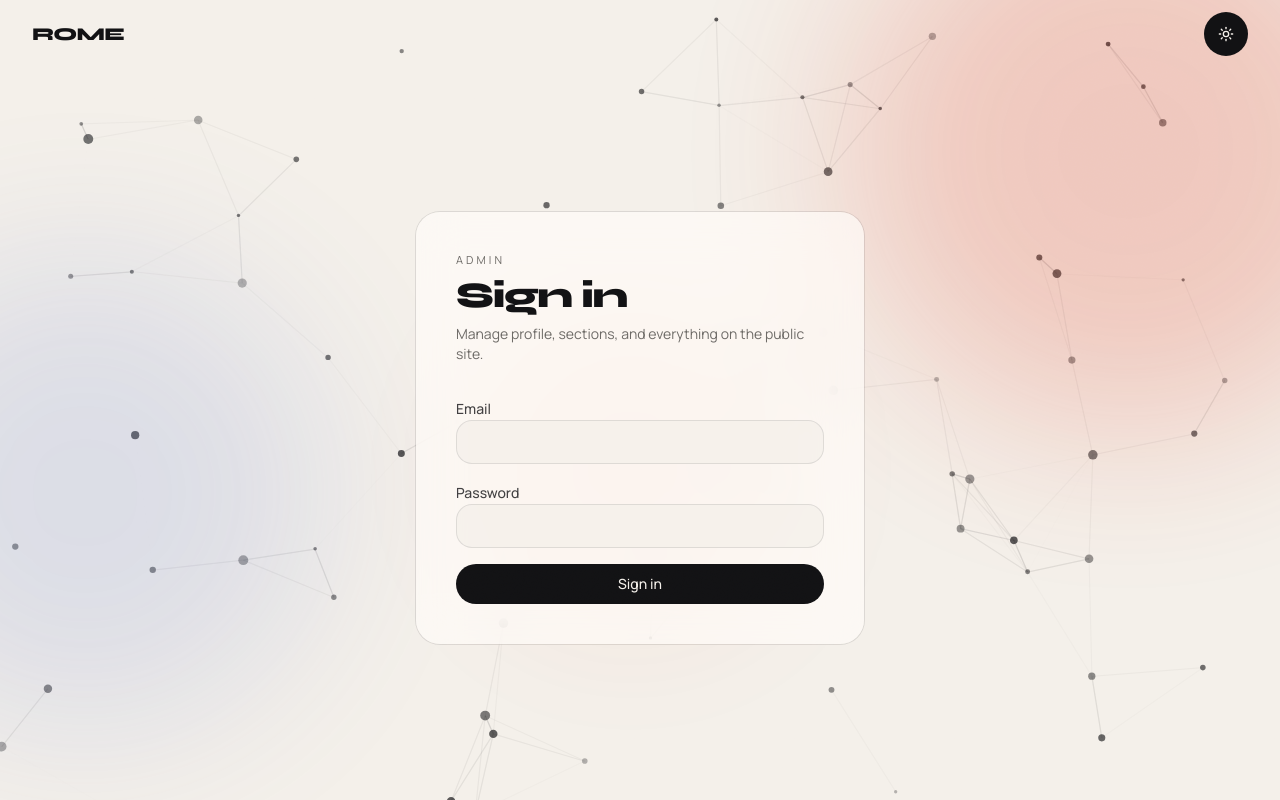
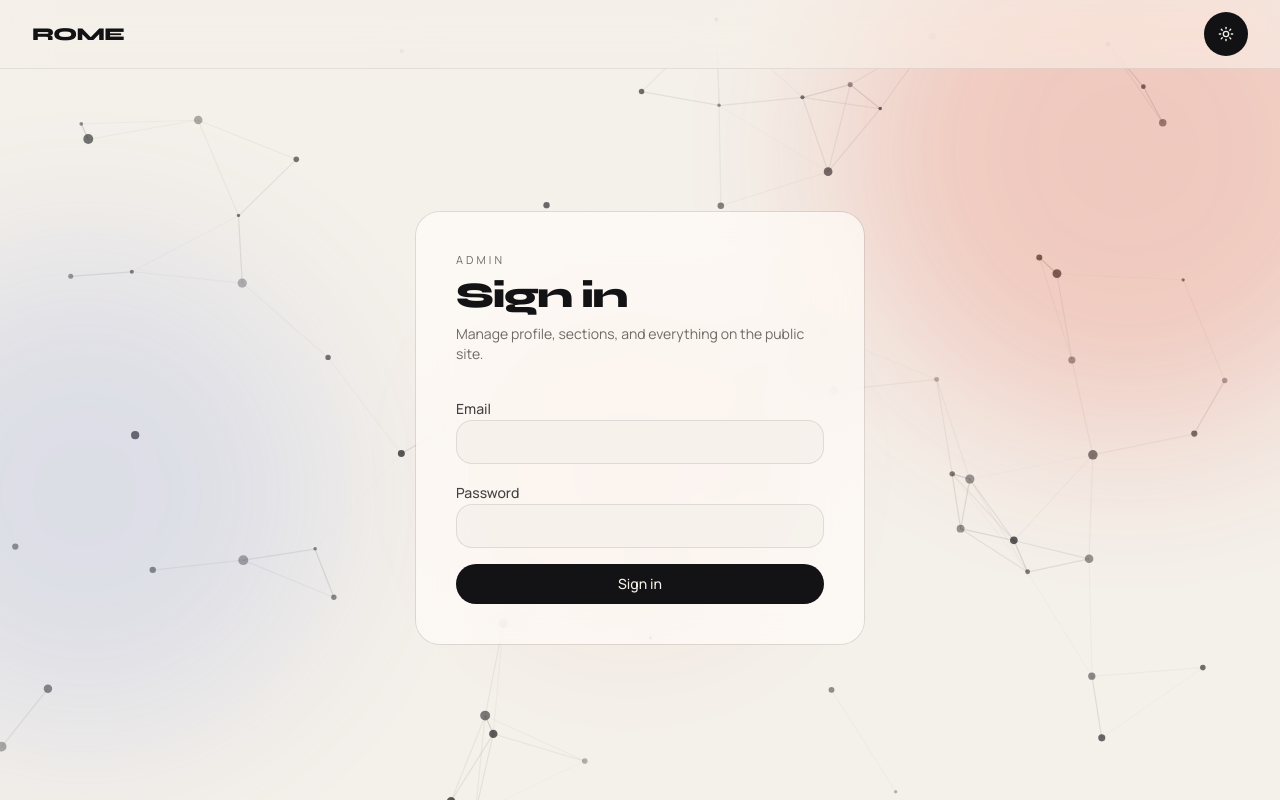
Before and after one commit to romgarofficial/DEV-ROME-V2, a Next.js app: page /admin/login in a window 1280 px wide. Built offline with nearby package versions, Linux system fonts and the light colour scheme; no server answers.

Commit message:
Added current progress

```diff
--- a/src/app/globals.css
+++ b/src/app/globals.css
@@ -82,6 +82,13 @@ body {
   background: color-mix(in oklab, var(--card) 68%, transparent);
   backdrop-filter: blur(22px) saturate(1.2);
   -webkit-backdrop-filter: blur(22px) saturate(1.2);
+}
+
+.site-header {
+  background: color-mix(in oklab, var(--background) 62%, transparent);
+  backdrop-filter: blur(24px) saturate(1.5);
+  -webkit-backdrop-filter: blur(24px) saturate(1.5);
+  border-bottom: 1px solid color-mix(in oklab, var(--foreground) 8%, transparent);
 }
 
 .hero-copy {
--- a/src/components/site/site-controls.tsx
+++ b/src/components/site/site-controls.tsx
@@ -76,7 +76,7 @@ export function SiteControls({
         <>
           <nav aria-label="Sections" className="fixed top-1/2 right-4 z-[70] hidden -translate-y-1/2 lg:block xl:right-6">
             <LayoutGroup>
-              <ul className="flex min-w-[11.5rem] max-h-[78vh] flex-col gap-0.5 overflow-y-auto [scrollbar-width:none] [&::-webkit-scrollbar]:hidden">
+              <ul className="glass flex min-w-[11.5rem] max-h-[78vh] flex-col gap-0.5 overflow-y-auto rounded-3xl p-1.5 ring-1 ring-border [scrollbar-width:none] [&::-webkit-scrollbar]:hidden">
                 {items.map((item) => {
                   const isActive = active === item.key;
                   return (
@@ -110,7 +110,7 @@ export function SiteControls({
             className="fixed inset-x-0 bottom-0 z-[70] flex justify-center px-3 pb-[max(0.75rem,env(safe-area-inset-bottom))] lg:hidden"
           >
             <LayoutGroup>
-              <ul className="flex min-w-0 max-w-full items-center gap-0.5 overflow-x-auto [scrollbar-width:none] [&::-webkit-scrollbar]:hidden">
+              <ul className="glass flex min-w-0 max-w-full items-center gap-0.5 overflow-x-auto rounded-full px-1.5 py-1 ring-1 ring-border [scrollbar-width:none] [&::-webkit-scrollbar]:hidden">
                 {items.map((item) => {
                   const isActive = active === item.key;
                   return (
--- a/src/components/site/site-header.tsx
+++ b/src/components/site/site-header.tsx
@@ -3,7 +3,7 @@ import { ThemeToggle } from "@/components/site/theme-toggle";
 
 export function SiteHeader({ href = "/" }: { href?: string }) {
   return (
-    <header className="pointer-events-none fixed inset-x-0 top-0 z-[70] flex items-center justify-between gap-3 px-4 py-3 sm:px-6 md:px-8">
+    <header className="site-header pointer-events-none fixed inset-x-0 top-0 z-[70] flex items-center justify-between gap-3 px-4 py-3 sm:px-6 md:px-8">
       <BrandMark href={href} className="pointer-events-auto" />
       <ThemeToggle className="pointer-events-auto" />
     </header>
```
